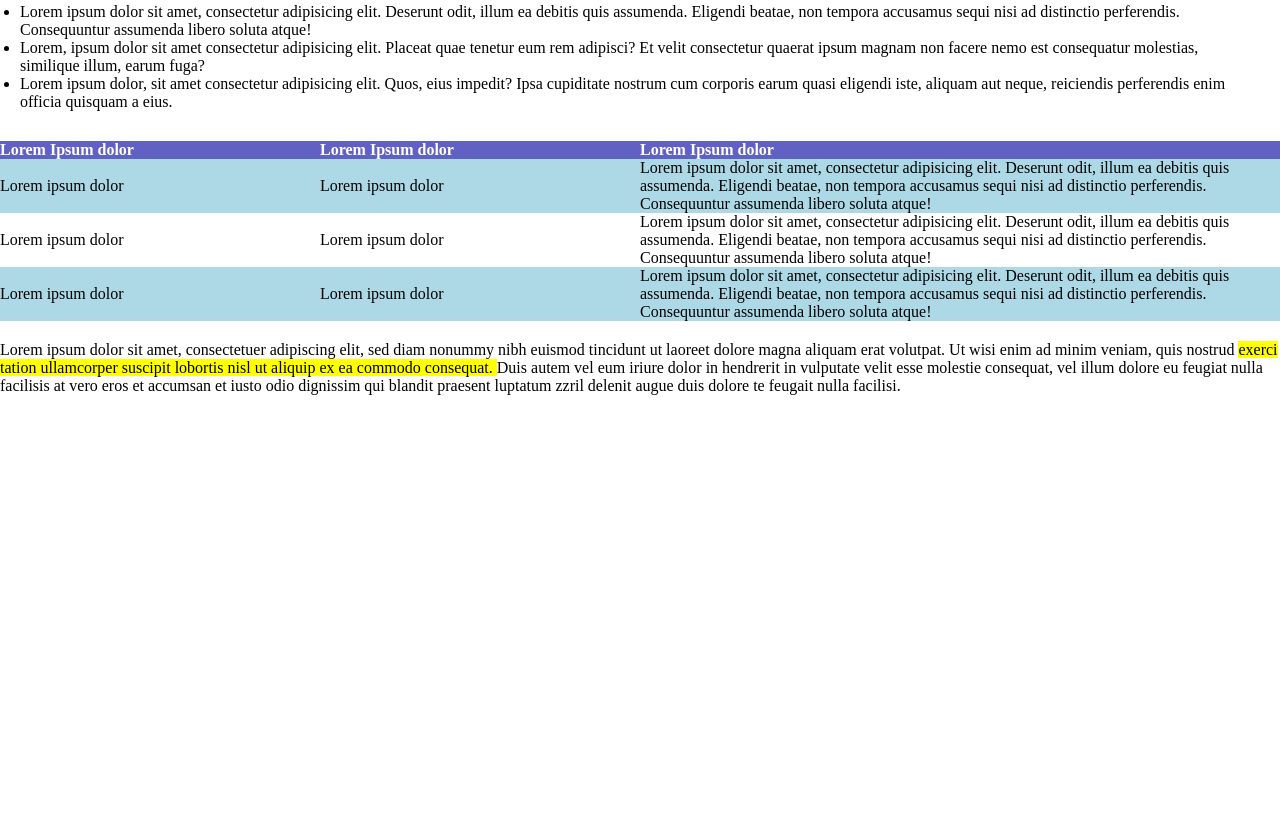
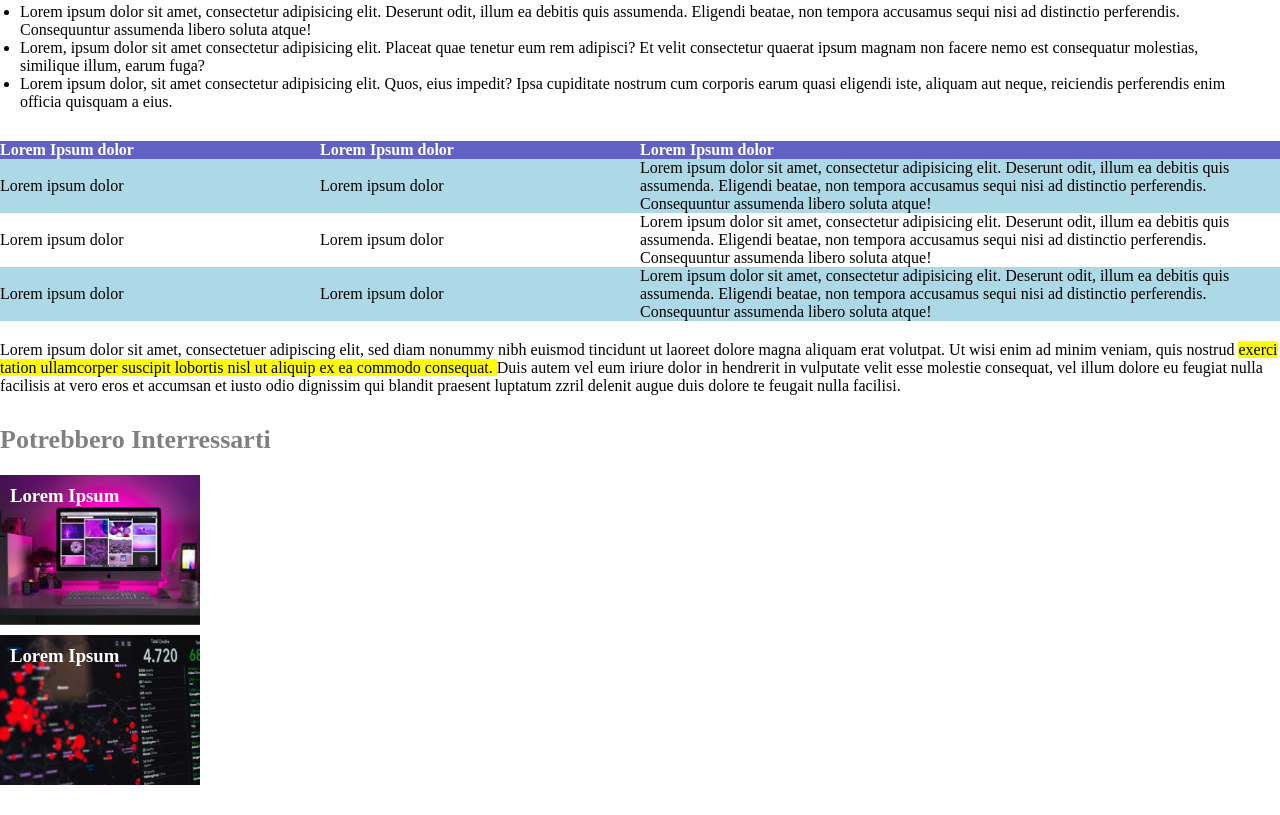
Before and after one commit to ChrisJUnda/html-css-booleaner, a plain HTML site: page index.html in a window 1280 px wide. Shown: the part 808-1623 px from the top of the page. Before the commit the page ends 1223 px from the top, so only its background shows below. Drawn offline with Linux system fonts and the light colour scheme.

Commit message:
[UPD] Added Images and Ex finish

```diff
--- a/css/style.css
+++ b/css/style.css
@@ -86,3 +86,28 @@ thead{
 
 /*Fine Sezione Table*/
 /*Fine Main*/
+
+/*Footer*/
+footer{
+    margin: 30px 0;
+}
+footer h2{
+    font-size: 26px;
+    color: grey;
+    margin-bottom: 20px;
+}
+.immagine{
+    width: 200px;
+    height: 150px;
+    color: white;
+    margin: 10px 0;
+    background-size: cover;
+    background-repeat: no-repeat;
+    padding: 10px;
+}
+#immagine-monitor{
+    background-image: url(../img/monitor.jpg);
+}
+#immagine-graph{
+    background-image: url(../img/graph.jpg);
+}
--- a/index.html
+++ b/index.html
@@ -79,6 +79,18 @@ zzril delenit augue duis dolore te feugait nulla facilisi.
                 zzril delenit augue duis dolore te feugait nulla facilisi.</p>
         </div>
     </main>
+    <footer>
+        <div>
+            <h2>Potrebbero Interressarti</h2>
+            <div class="immagine" id="immagine-monitor">
+                <h3>Lorem Ipsum</h3>
+            </div>
+            <div class="immagine" id="immagine-graph">
+                <h3>Lorem Ipsum</h3>
+            </div>
+
+        </div>
+    </footer>
 
 
 
```
